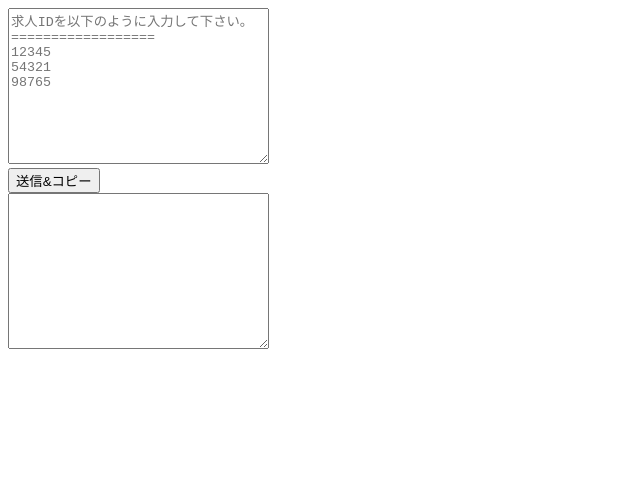
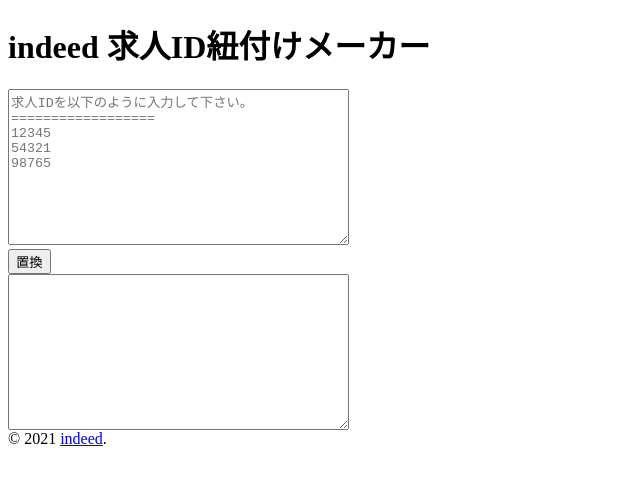
Before and after one commit to Kwateru/indeed_job_ID_replace, a plain HTML site: page index.html in a window 1280 px wide. Shown: the whole page, without its empty margins (0-640 px from the left). Drawn offline with nearby package versions, Linux system fonts and the light colour scheme.

Commit message:
最後の調整

```diff
--- a/index.html
+++ b/index.html
@@ -6,10 +6,18 @@
     <title>indeed 求人紐付け</title>
 </head>
 <body>
-        <textarea name="kyujin" class="input" cols="30" rows="10" placeholder="求人IDを以下のように入力して下さい。&#13;==================&#13;12345&#13;54321&#13;98765"></textarea>
-        <button type="submit" value="送信" class="btn">送信&コピー</button>
-        <textarea name="seikei" class="seikei" cols="30" rows="10"></textarea>
+    <div class="title">
+        <h1>indeed 求人ID紐付けメーカー</h1>
+    </div>
+    <div class="form">
+        <textarea name="kyujin" class="input" cols="40" rows="10" placeholder="求人IDを以下のように入力して下さい。&#13;==================&#13;12345&#13;54321&#13;98765"></textarea>
+        <button type="submit" value="送信" class="btn">置換</button>
+        <textarea name="seikei" class="seikei" cols="40" rows="10"></textarea>
+    </div>
 </body>
+    <footer>
+        © 2021 <a href="https://jp.indeed.com/%E6%B1%82%E4%BA%BA%E5%BA%83%E5%91%8A?co=JP&hl=ja&from=gnav-menu-homepage" target="_blank">indeed</a>.
+    </footer>
 
     <script src="https://code.jquery.com/jquery-3.5.1.min.js"></script>
     <script src="main.js" type="text/javascript"></script>
```
